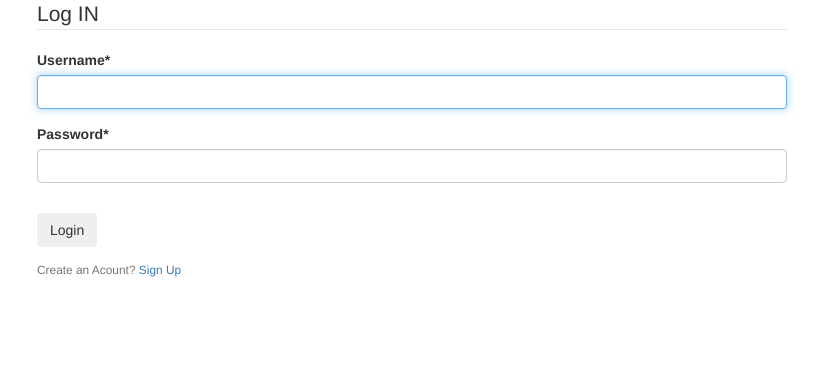
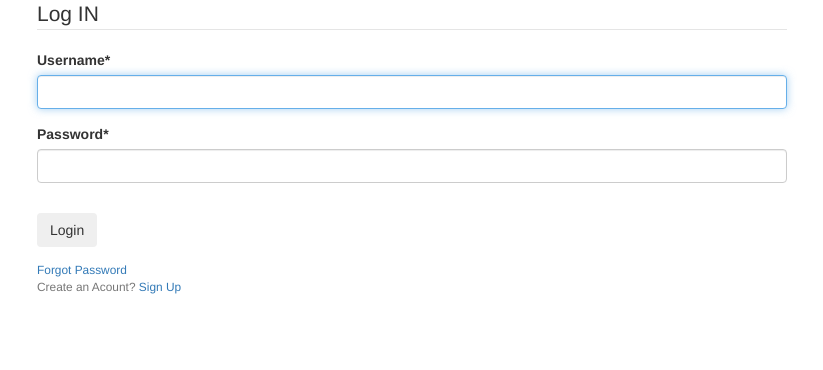
Before and after one commit to aman030997/1st-Blog, a Django app: page /login/ in a window 1280 px wide. Shown: the part 145-515 px from the top of the page, without its empty margins (18-841 px from the left). Run offline with Django 3.2, Linux system fonts and the light colour scheme; some libraries are stand-ins or nearby versions.

Commit message:
auth: fix reset password

```diff
--- a/Aman/settings.py
+++ b/Aman/settings.py
@@ -41,7 +41,9 @@ INSTALLED_APPS = [
     'users',
     'crispy_forms'
 ]
+
 EMAIL_BACKEND = 'django.core.mail.backends.console.EmailBackend'
+
 MIDDLEWARE = [
     'django.middleware.security.SecurityMiddleware',
     'django.contrib.sessions.middleware.SessionMiddleware',
--- a/Aman/urls.py
+++ b/Aman/urls.py
@@ -1,7 +1,7 @@
 """Aman URL Configuration
 
 The `urlpatterns` list routes URLs to views. For more information please see:
-    https://docs.djangoproject.com/en/2.1/topics/http/urls/
+    https:/docs.djangoproject.com/en/2.1/topics/http/urls/
 Examples:
 Function views
     1. Add an import:  from my_app import views
@@ -25,6 +25,22 @@ urlpatterns = [
     path('logout/',auth_views.LogoutView.as_view(template_name='users/logout.html'),name='logout'),
     path('',include('mypoll.urls')),
 
+    re_path(r'^password_reset/$', auth_views.PasswordResetView.as_view
+        (template_name= "mypoll/password_reset_form.html"),
+        name='password_reset'),
 
-    re_path(r'^', include('django.contrib.auth.urls')), # for including all auths then we can ignore line 26-30
+    re_path(r'^password_reset/done/$', auth_views.PasswordResetDoneView.as_view
+        (template_name= "mypoll/password_reset_done.html"),
+        name='password_reset_done'),
+
+    re_path(r'^reset/(?P<uidb64>[0-9A-Za-z_\-]+)/(?P<token>[0-9A-Za-z]{1,13}-[0-9A-Za-z]{1,20})/$',
+        auth_views.PasswordResetConfirmView.as_view
+        (template_name= "mypoll/password_reset_confirm.html"),
+        name='password_reset_confirm'),
+
+    re_path(r'^reset/done/$', auth_views.PasswordResetCompleteView.as_view
+        (template_name= "mypoll/password_reset_complete.html"),
+        name='password_reset_complete'),
+
+    #re_path(r'^', include('django.contrib.auth.urls')), # for including all auths then we can ignore line 26-30
 ]
--- a/mypoll/templates/mypoll/password_reset_complete.html
+++ b/mypoll/templates/mypoll/password_reset_complete.html
@@ -2,6 +2,6 @@
 
 {% block content %}
   <p>
-    Your password has been set. You may go ahead and <a href="{% url 'signin' %}">sign in</a> now.
+    Your password has been set. You may go ahead and <a href="{% url 'login' %}">login in</a> now.
   </p>
 {% endblock %}
--- a/users/templates/users/login.html
+++ b/users/templates/users/login.html
@@ -14,6 +14,9 @@
       </form>
       <div class="border-top pt-3">
         <small class="text-muted">
+        <a class="ml-2" href="{%url 'password_reset' %}">Forgot Password</a><br>
+        </small>
+        <small class="text-muted">
           Create an Acount? <a class="ml-2" href="{%url 'register' %}">Sign Up</a>
         </small>
 
```
Also changed, not shown: db.sqlite3.
